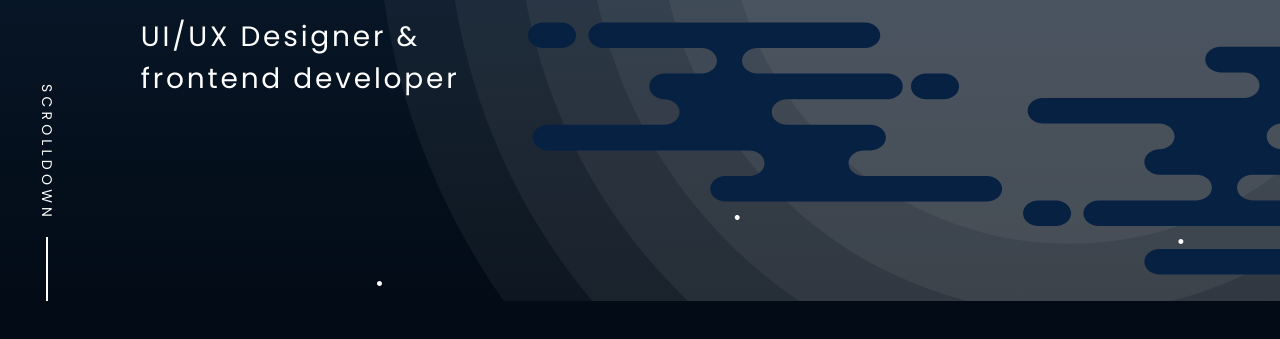
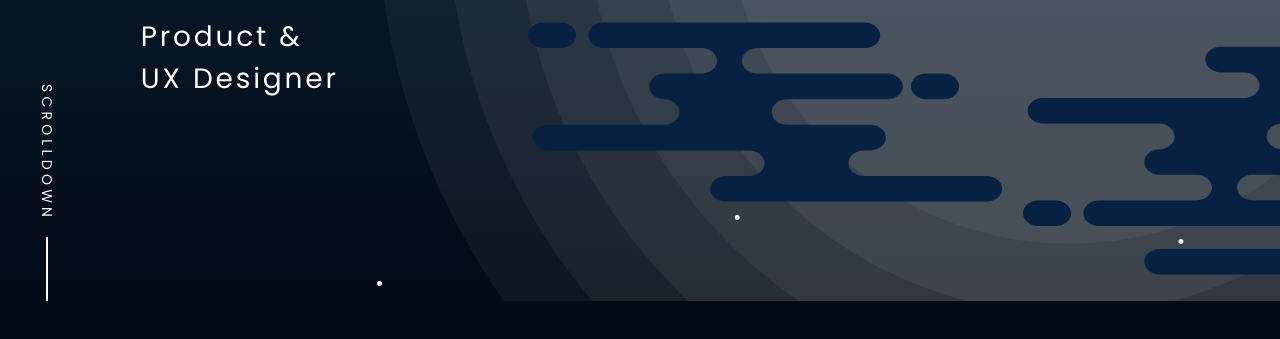
Before and after one commit to Sat02yam/old.Sat02yam.github.io, a plain HTML site: page index.html in a window 1280 px wide. Shown: the part 499-838 px from the top of the page. Drawn offline with nearby package versions, Linux system fonts and the light colour scheme; a script that the page names is missing.

Commit message:
Role updated

```diff
--- a/index.html
+++ b/index.html
@@ -69,7 +69,7 @@
                         <div class="title title--top">
                             <h1 class="title__text js-letter" style="font-family: 'Poppins'; font-weight: 500;"> <b>Satyam<br>Shukla</b> </h1>
                             <div class="border js-letter"><span></span><span class="js-letter"></span></div>
-                            <p class="title__lead js-letter">UI/UX Designer &<br> frontend developer</p>
+                            <p class="title__lead js-letter">Product &<br> UX Designer</p>
                         </div>
                         <div class="moon">
                             <div class="moon__img js-parallax-moon">
```
